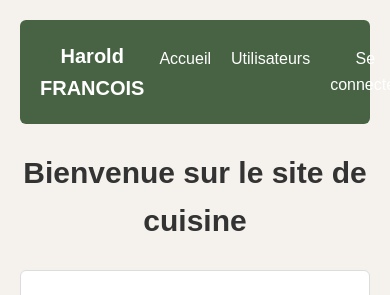
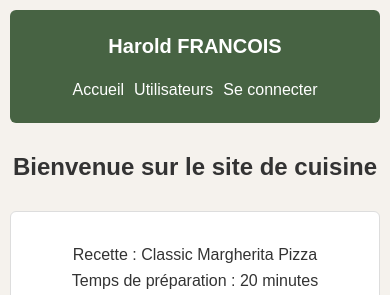
Before and after one commit to Harld9/Ynov-User, a React (Vite) app: page / in a window 390 px wide. Shown: the top 295 px of the page. Built offline with nearby package versions, Linux system fonts and the light colour scheme.

Commit message:
style: adaptation simple pour les petits écrans

```diff
--- a/src/index.css
+++ b/src/index.css
@@ -110,3 +110,23 @@ button {
 button:hover {
   background-color: #365b31;
 }
+
+@media (max-width: 600px) {
+  #root {
+    padding: 10px;
+  }
+
+  .navbar {
+    flex-direction: column;
+  }
+
+  .menu {
+    flex-wrap: wrap;
+    justify-content: center;
+    gap: 10px;
+  }
+
+  h1 {
+    font-size: 24px;
+  }
+}
```
